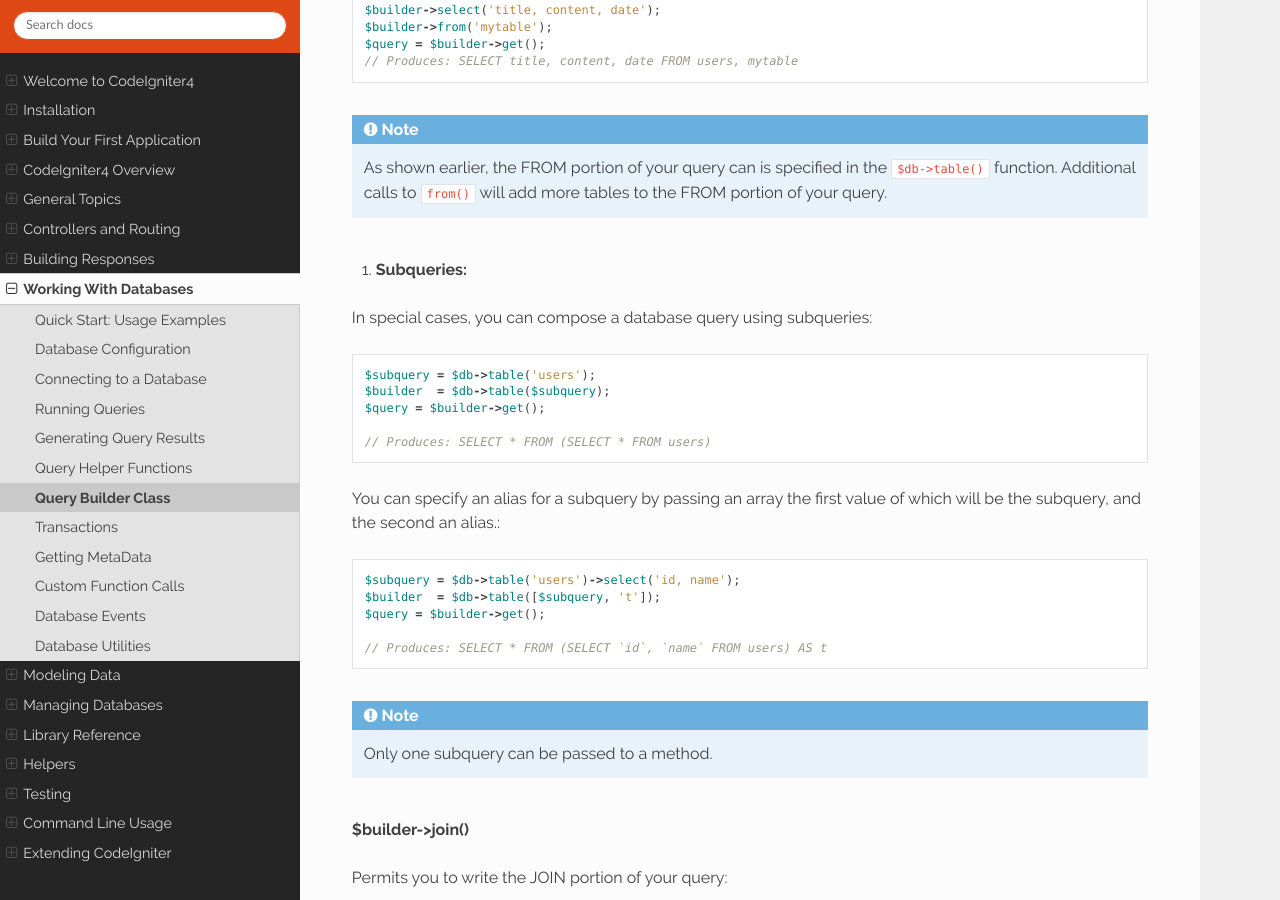
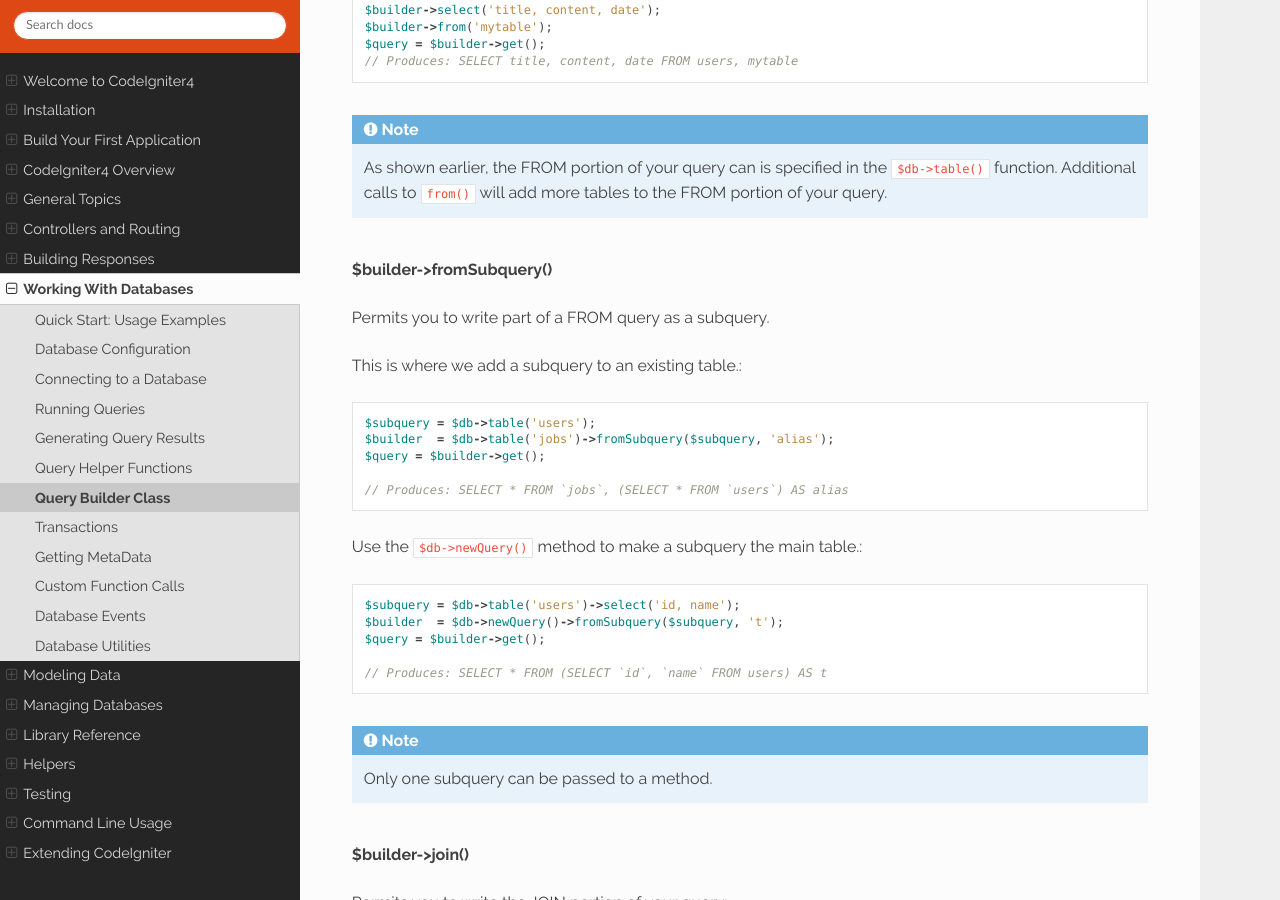
Before and after one commit to NEKOGET/ci4_user_guide_src, a Sphinx documentation site: the page built from source/database/query_builder.rst, in a window 1280 px wide and 900 px high, scrolled down 4605 px. Built offline with Sphinx 7.4.7 and the Read the Docs theme 2.0.0, drawn with Linux system fonts in a browser that asks for light colours.

Commit message:
Reworked implementation

```diff
--- a/source/database/query_builder.rst
+++ b/source/database/query_builder.rst
@@ -210,20 +210,22 @@ Permits you to write the FROM portion of your query::
     in the ``$db->table()`` function. Additional calls to ``from()`` will add more tables
     to the FROM portion of your query.
 
-#. **Subqueries:**
-
-In special cases, you can compose a database query using subqueries::
+**$builder->fromSubquery()**
+
+Permits you to write part of a FROM query as a subquery.
+
+This is where we add a subquery to an existing table.::
 
     $subquery = $db->table('users');
-    $builder  = $db->table($subquery);
+    $builder  = $db->table('jobs')->fromSubquery($subquery, 'alias');
     $query = $builder->get();
 
-    // Produces: SELECT * FROM (SELECT * FROM users)
-
-You can specify an alias for a subquery by passing an array the first value of which will be the subquery, and the second an alias.::
+    // Produces: SELECT * FROM `jobs`, (SELECT * FROM `users`) AS alias
+
+Use the ``$db->newQuery()`` method to make a subquery the main table.::
 
     $subquery = $db->table('users')->select('id, name');
-    $builder  = $db->table([$subquery, 't']);
+    $builder  = $db->newQuery()->fromSubquery($subquery, 't');
     $query = $builder->get();
 
     // Produces: SELECT * FROM (SELECT `id`, `name` FROM users) AS t
@@ -1414,12 +1416,21 @@ Class Reference
 
     .. php:method:: from($from[, $overwrite = false])
 
-        :param mixed $from: Table name(s); string, array or BaseBuilder
+        :param mixed $from: Table name(s); string or array
         :param bool    $overwrite: Should we remove the first table existing?
         :returns:   ``BaseBuilder`` instance (method chaining)
         :rtype:     ``BaseBuilder``
 
         Specifies the ``FROM`` clause of a query.
+
+    .. php:method:: fromSubquery($from, $alias)
+
+        :param BaseBuilder $from: Instance of the BaseBuilder class
+        :param string      $alias: Subquery alias
+        :returns:   ``BaseBuilder`` instance (method chaining)
+        :rtype:     ``BaseBuilder``
+
+        Specifies the ``FROM`` clause of a query using a subquery.
 
     .. php:method:: join($table, $cond[, $type = ''[, $escape = null]])
 
```
